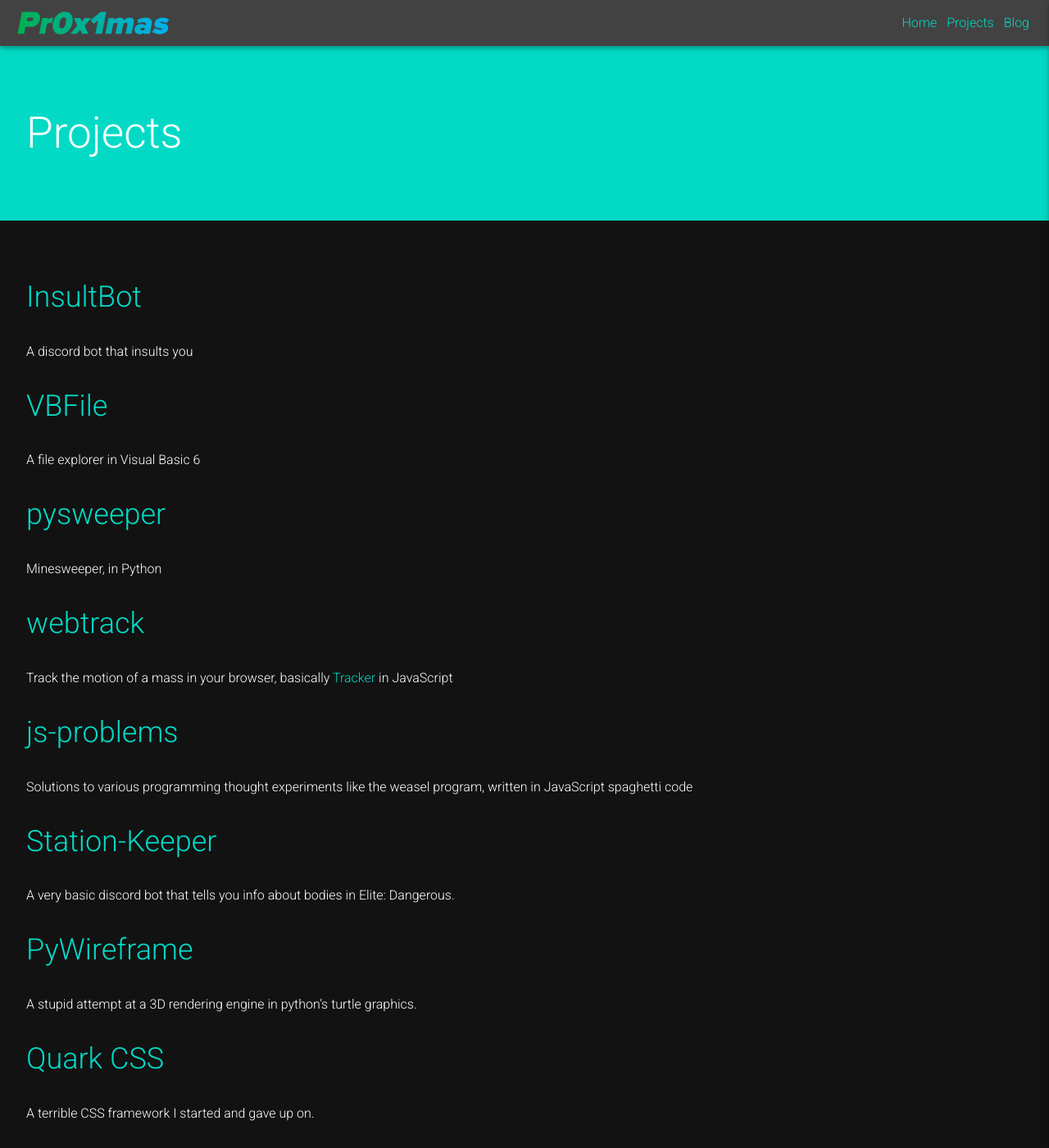
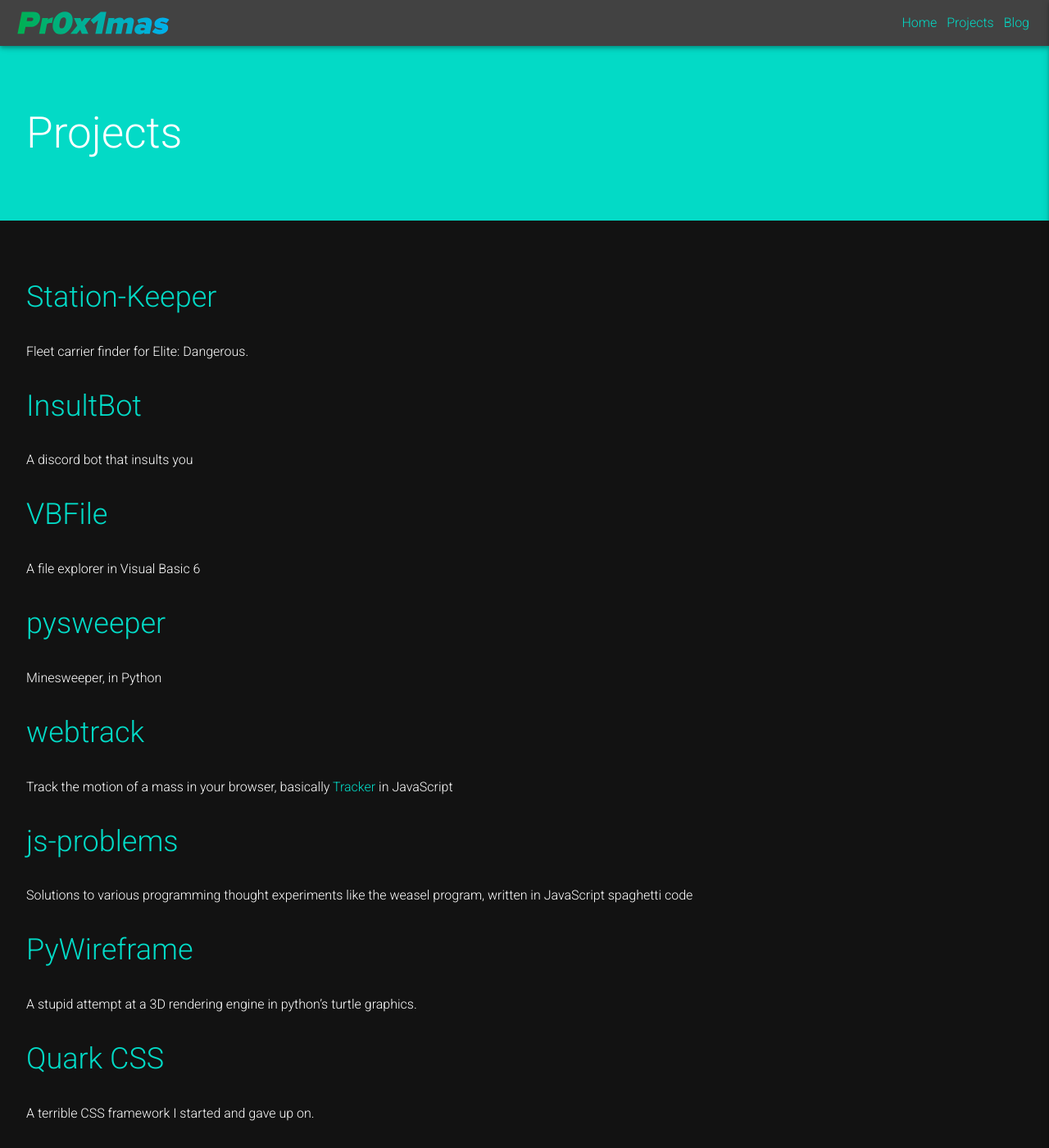
Before and after one commit to HyperHamster535/HyperHamster535.github.io, a Jekyll site: the page built from projects.md, in a window 1280 px wide and 1400 px high. Shown: the whole window at 82% size. Built offline with Jekyll 4.4.1, drawn with Linux system fonts in a browser that asks for light colours.

Commit message:
Update projects.md

```diff
--- a/projects.md
+++ b/projects.md
@@ -3,6 +3,10 @@ layout: page
 title: Projects
 permalink: /projects/
 ---
+
+## [Station-Keeper](https://pr0x1mas.github.io/station-keeper/)
+
+Fleet carrier finder for Elite: Dangerous.
 
 ## [InsultBot](https://pr0x1mas.github.io/InsultBot)
 
@@ -24,10 +28,6 @@ Track the motion of a mass in your browser, basically [Tracker](https://physlets
 
 Solutions to various programming thought experiments like the weasel program, written in JavaScript spaghetti code
 
-## [Station-Keeper](https://pr0x1mas.github.io/station-keeper/)
-
-A very basic discord bot that tells you info about bodies in Elite: Dangerous.
-
 ## [PyWireframe](https://pr0x1mas.github.io/PyWireframe)
 
 A stupid attempt at a 3D rendering engine in python's turtle graphics.
```
